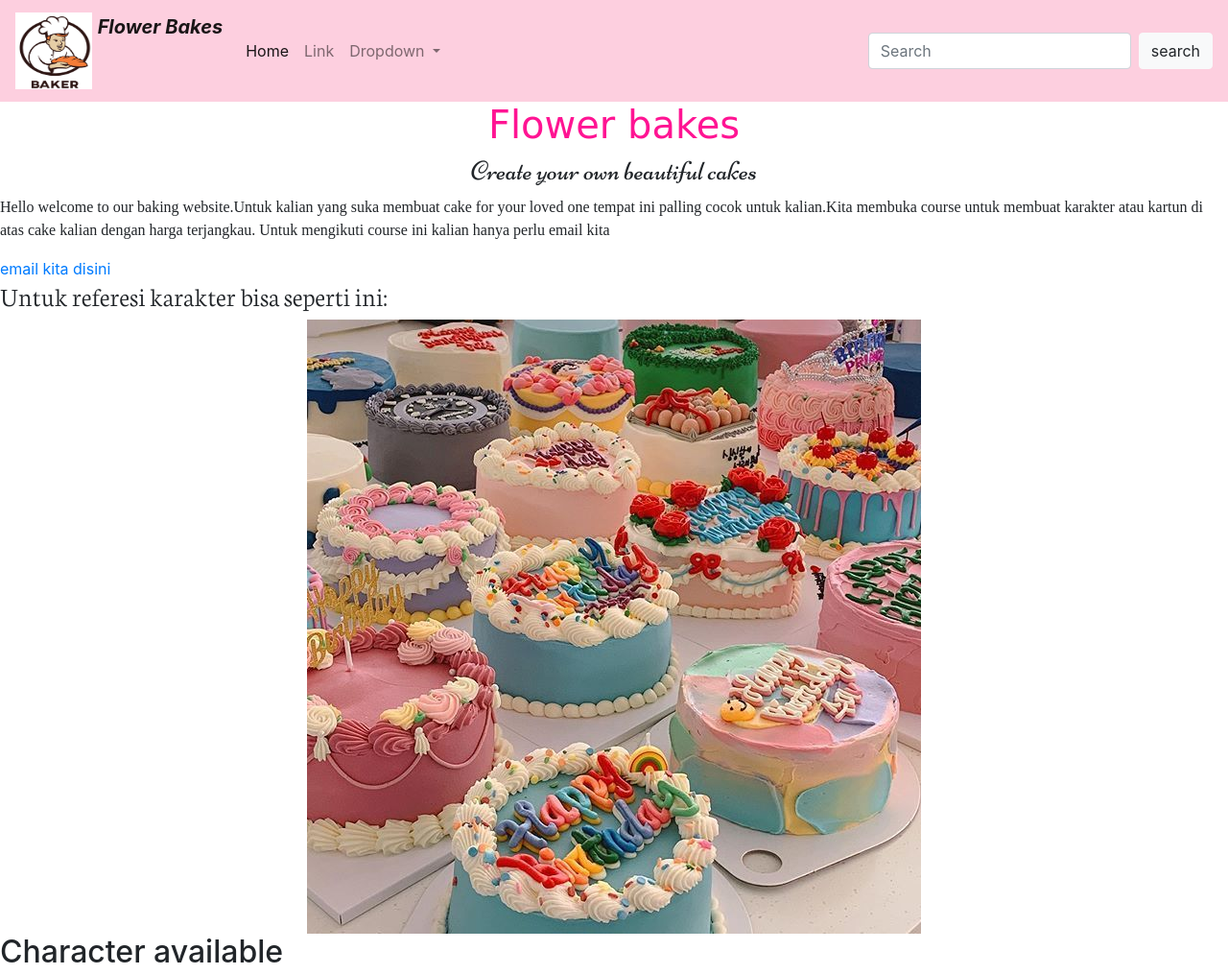
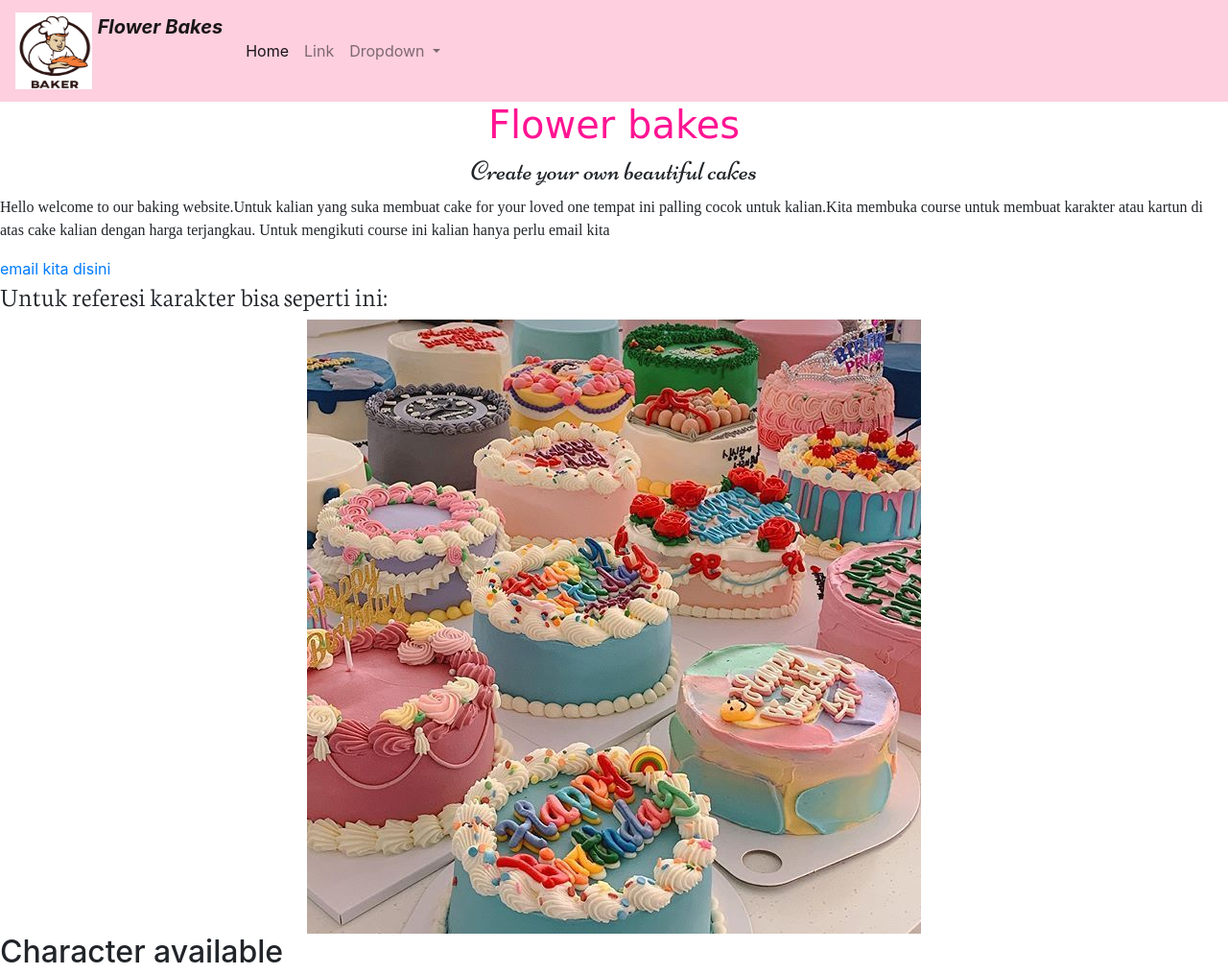
Before and after one commit to Annisa142/Annisa142.github.io, a plain HTML site: page index.html in a window 1280 px wide. Shown: the top 1015 px of the page at 96% size. Drawn offline with nearby package versions, Linux system fonts and the light colour scheme; a web font is replaced by a local one.

Commit message:
menambahkan tambahan lagi html

```diff
--- a/index.html
+++ b/index.html
@@ -101,11 +101,7 @@
             <li class="nav-item">
             </li>
           </ul>
-          <form class="form-inline my-2 my-lg-0">
-            <input class="form-control mr-sm-2" type="search" placeholder="Search" aria-label="Search">
-            <button type="button" class="btn btn-light">search</button>
 
-          </form>
         </div>
       </nav>
       <!-- Image and text -->
```
